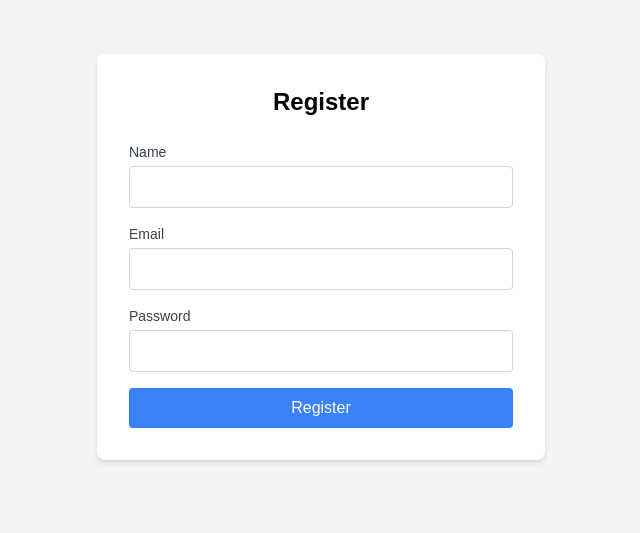
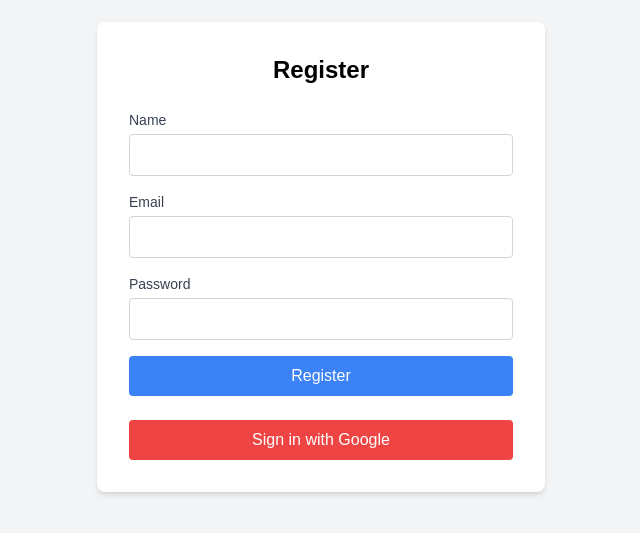
Before and after one commit to Ashik234/Next.js-Typescript-Supabase-Demo, a Next.js app: page /signUp in a window 1280 px wide. Shown: the part 143-676 px from the top of the page, without its empty margins (319-959 px from the left). Built offline with nearby package versions, Linux system fonts and the light colour scheme; no server answers.

Commit message:
Implement Supabase Google Auth & Logout

```diff
--- a/src/app/blog/page.tsx
+++ b/src/app/blog/page.tsx
@@ -3,9 +3,12 @@ import React, { useEffect } from "react";
 import AddBlogPage from "./addBlog/page";
 import { Post } from "../types/post";
 import { supabase } from "../lib/supabase";
+import { useRouter } from "next/navigation";
+
 function Page() {
   const [isModalOpen, setIsModalOpen] = React.useState(false);
   const [blogPosts, setBlogPosts] = React.useState<Post[]>([]);
+  const router = useRouter();
 
   useEffect(() => {
     const handleBlog = async () => {
@@ -27,10 +30,21 @@ function Page() {
     setBlogPosts((prevPosts) => [...prevPosts, newPost]);
   };
 
+  async function signOut() {
+    const { error } = await supabase.auth.signOut();
+    router.push("login");
+  }
+
   return (
     <div className="flex flex-col items-center p-6 bg-gray-100 min-h-screen">
       <header className="flex justify-between items-center w-full max-w-4xl mb-6">
         <h1 className="text-3xl font-bold text-gray-800">My Blog</h1>
+        <button
+          onClick={signOut}
+          className="px-4 py-2 bg-blue-600 text-white rounded hover:bg-blue-700 transition"
+        >
+          LogOut
+        </button>
         <button
           onClick={handleAddBlog}
           className="px-4 py-2 bg-blue-600 text-white rounded hover:bg-blue-700 transition"
--- a/src/app/signUp/page.tsx
+++ b/src/app/signUp/page.tsx
@@ -1,5 +1,5 @@
 "use client";
-import React, { useState} from "react";
+import React, { useState } from "react";
 import { supabase } from "../lib/supabase";
 import { useRouter } from "next/navigation";
 export default function Page() {
@@ -21,7 +21,9 @@ export default function Page() {
         setError(error.message);
         setSuccess("");
       } else {
-        setSuccess("Registration successful! Please check your email to verify.");
+        setSuccess(
+          "Registration successful! Please check your email to verify."
+        );
         setError("");
         router.push("/login");
       }
@@ -30,17 +32,45 @@ export default function Page() {
     }
   };
 
+  const handleGoogleSignIn = async () => {
+    try {
+      const { error } = await supabase.auth.signInWithOAuth({
+        provider: "google",
+        options: {
+          redirectTo: `http://localhost:3000/blog`,
+        },
+      });
+      if (error) {
+        setError("Google sign-in failed. Please try again.");
+      } else {
+        setSuccess("Please select an account");
+      }
+    } catch (error) {
+      setError("An error occurred during Google sign-in.");
+    }
+  };
+
   return (
     <div className="flex justify-center items-center h-screen bg-gray-100 text-black">
       <div className="bg-white p-8 rounded-lg shadow-md w-full max-w-md">
         <h2 className="text-2xl font-bold mb-6 text-center ">Register</h2>
 
-        {error && <div className="bg-red-100 text-red-700 p-2 mb-4 rounded">{error}</div>}
-        {success && <div className="bg-green-100 text-green-700 p-2 mb-4 rounded">{success}</div>}
+        {error && (
+          <div className="bg-red-100 text-red-700 p-2 mb-4 rounded">
+            {error}
+          </div>
+        )}
+        {success && (
+          <div className="bg-green-100 text-green-700 p-2 mb-4 rounded">
+            {success}
+          </div>
+        )}
 
         <form onSubmit={handleSubmit} className="space-y-4">
           <div>
-            <label className="block text-sm font-medium text-gray-700">Name</label>
+            <label className="block text-sm font-medium text-gray-700">
+              Name
+            </label>
             <input
               type="text"
               value={name}
@@ -51,7 +81,9 @@ export default function Page() {
           </div>
 
           <div>
-            <label className="block text-sm font-medium text-gray-700">Email</label>
+            <label className="block text-sm font-medium text-gray-700">
+              Email
+            </label>
             <input
               type="email"
               value={email}
@@ -62,7 +94,9 @@ export default function Page() {
           </div>
 
           <div>
-            <label className="block text-sm font-medium text-gray-700">Password</label>
+            <label className="block text-sm font-medium text-gray-700">
+              Password
+            </label>
             <input
               type="password"
               value={password}
@@ -79,6 +113,14 @@ export default function Page() {
             Register
           </button>
         </form>
+        <div className="text-center mt-6">
+          <button
+            onClick={handleGoogleSignIn}
+            className="w-full bg-red-500 text-white p-2 rounded hover:bg-red-600 transition"
+          >
+            Sign in with Google
+          </button>
+        </div>
       </div>
     </div>
   );
```
